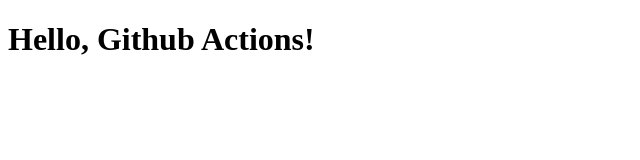
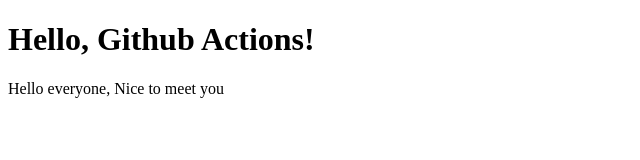
Before and after one commit to kaelkier/gh-deployment-workflow, a plain HTML site: page index.html in a window 1280 px wide. Shown: the whole page, without its empty margins (0-640 px from the left). Drawn offline with Linux system fonts and the light colour scheme.

Commit message:
update index.html

```diff
--- a/index.html
+++ b/index.html
@@ -7,5 +7,6 @@
 </head>
 <body>
   <h1>Hello, Github Actions!</h1>
+  <p>Hello everyone, Nice to meet you</p>
 </body>
 </html>
```
